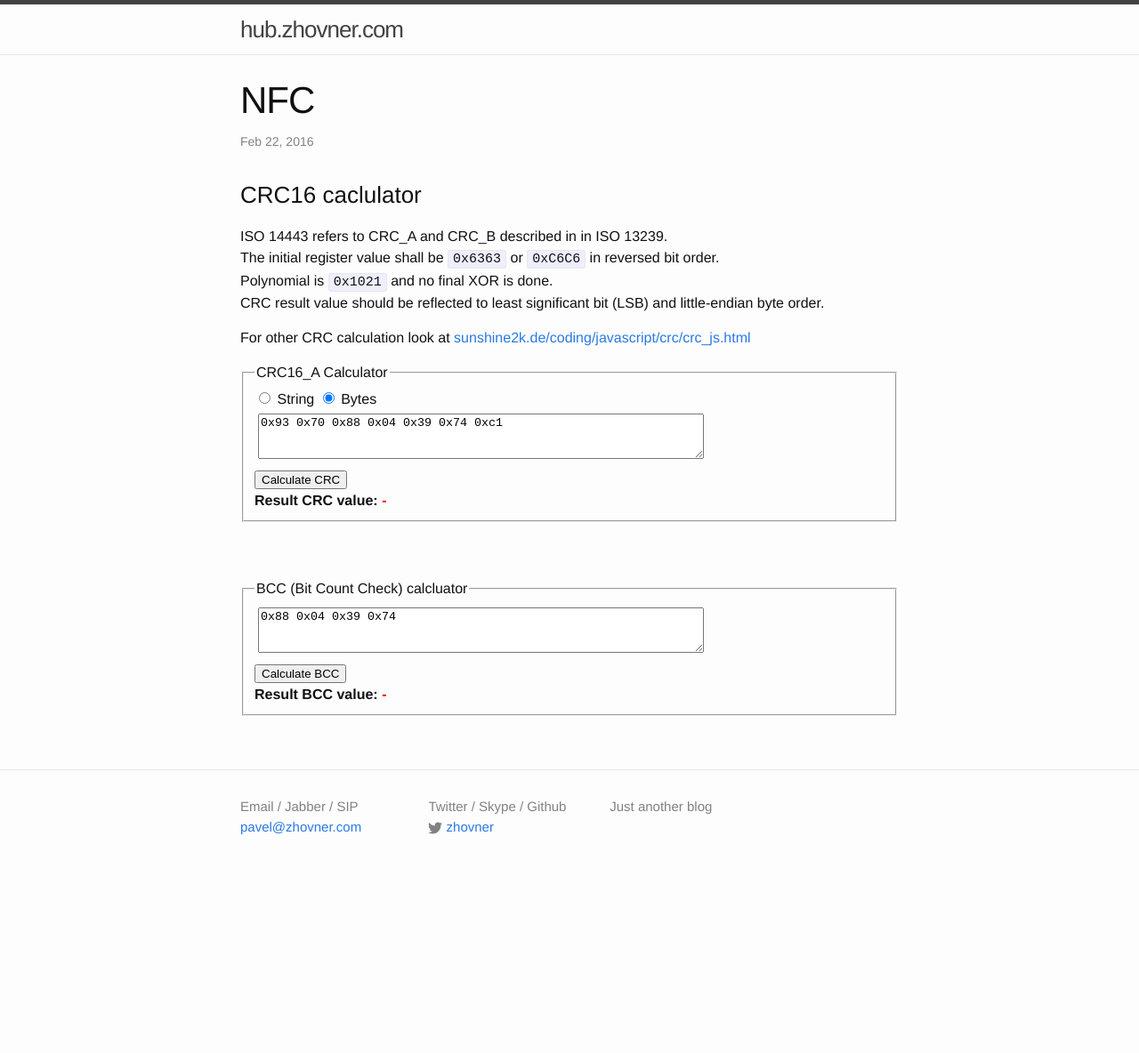
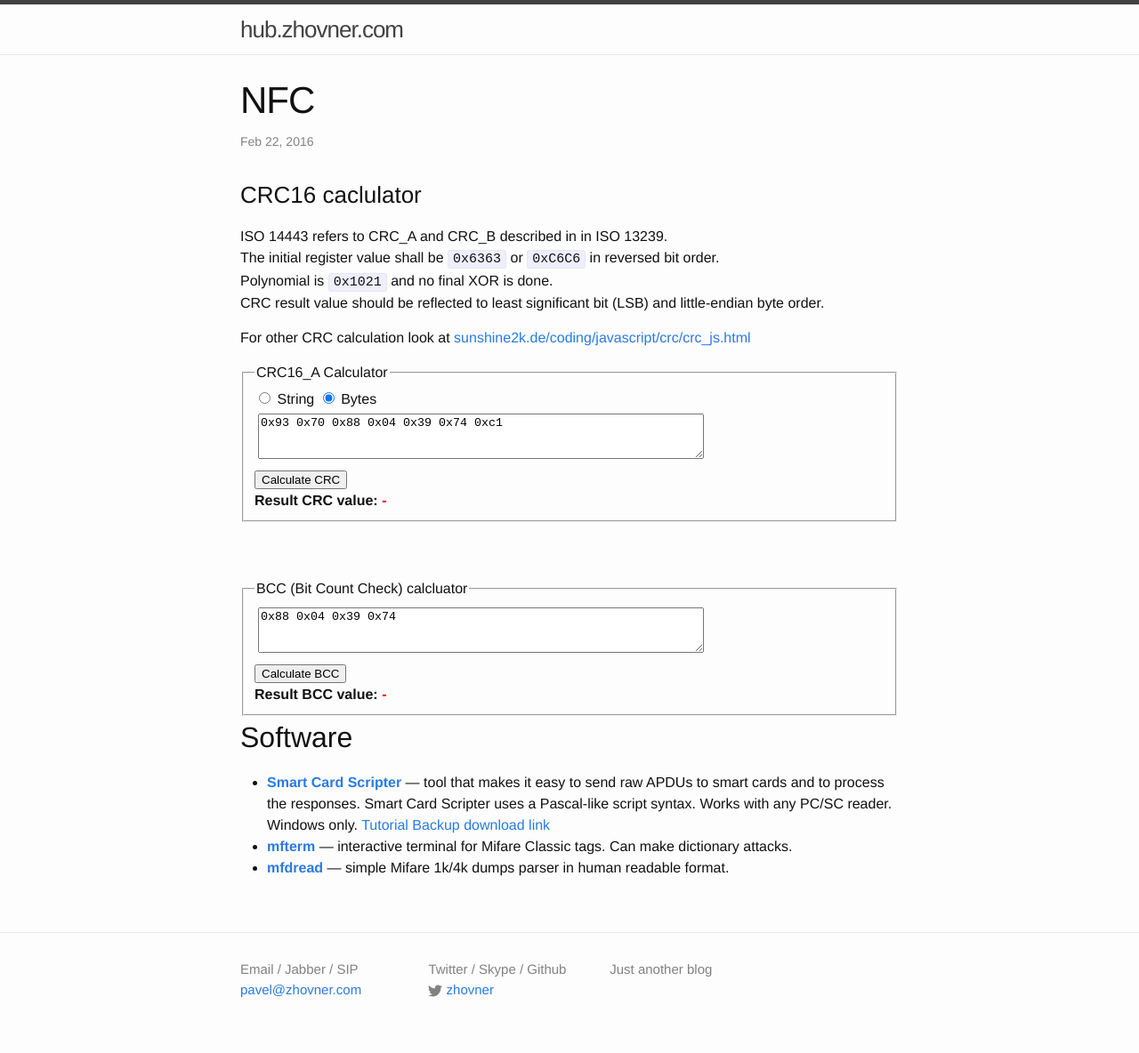
Before and after one commit to zhovner/zhovner.github.com, a Jekyll site: the page built from _posts/2016-02-22-nfc.markdown, in a window 1280 px wide. Shown: the whole page at 89% size. Built offline with Jekyll 4.4.1, drawn with Linux system fonts in a browser that asks for light colours; comment, search, counter and statistics services are not loaded; before the commit the page ends 1001 px from its top, so only the background shows below that.

Commit message:
Updated '_posts/2016-02-22-nfc.markdown' via CloudCannon

```diff
--- a/_posts/2016-02-22-nfc.markdown
+++ b/_posts/2016-02-22-nfc.markdown
@@ -694,3 +694,9 @@ For other CRC calculation look at [sunshine2k.de/coding/javascript/crc/crc_js.ht
         <label style="font-weight:bold">Result BCC value: </label>
         <label id="BCCresult" style="font-weight:bold"><span style="color:red">-</span> </label>
 </fieldset>
+
+## Software
+
+* [**Smart Card Scripter**](http://www.infintuary.org/scs_dl.php) —  tool that makes it easy to send raw APDUs to smart cards and to process the responses. Smart Card Scripter uses a Pascal-like script syntax. Works with any PC/SC reader. Windows only. [Tutorial](http://www.infintuary.org/scs_tut.php) [Backup download link](/uploads/scscripter.zip)
+* [**mfterm**](https://github.com/4ZM/mfterm) — interactive terminal for Mifare Classic tags. Can make dictionary attacks.
+* [**mfdread**](https://github.com/zhovner/mfdread) — simple Mifare 1k/4k dumps parser in human readable format.
```
